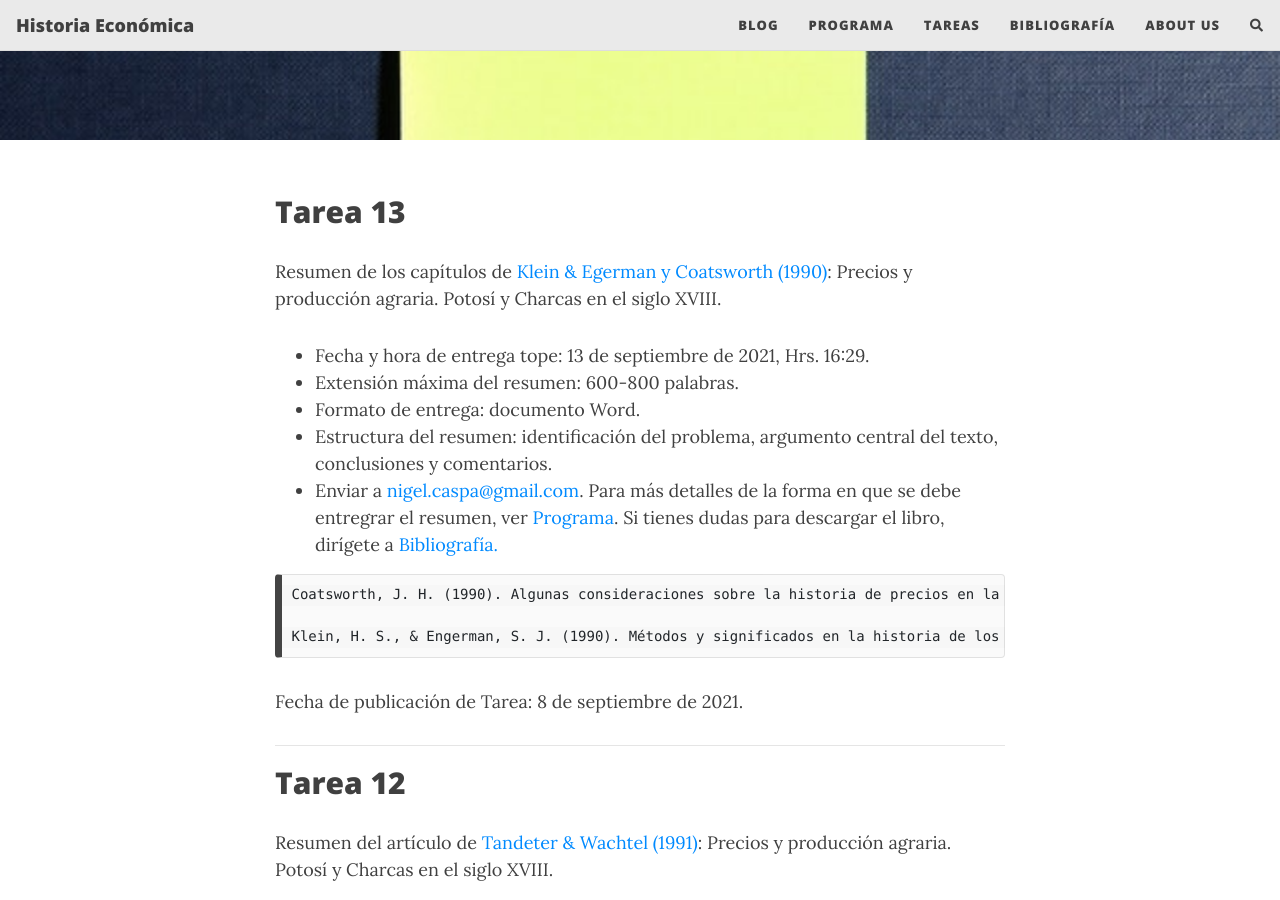
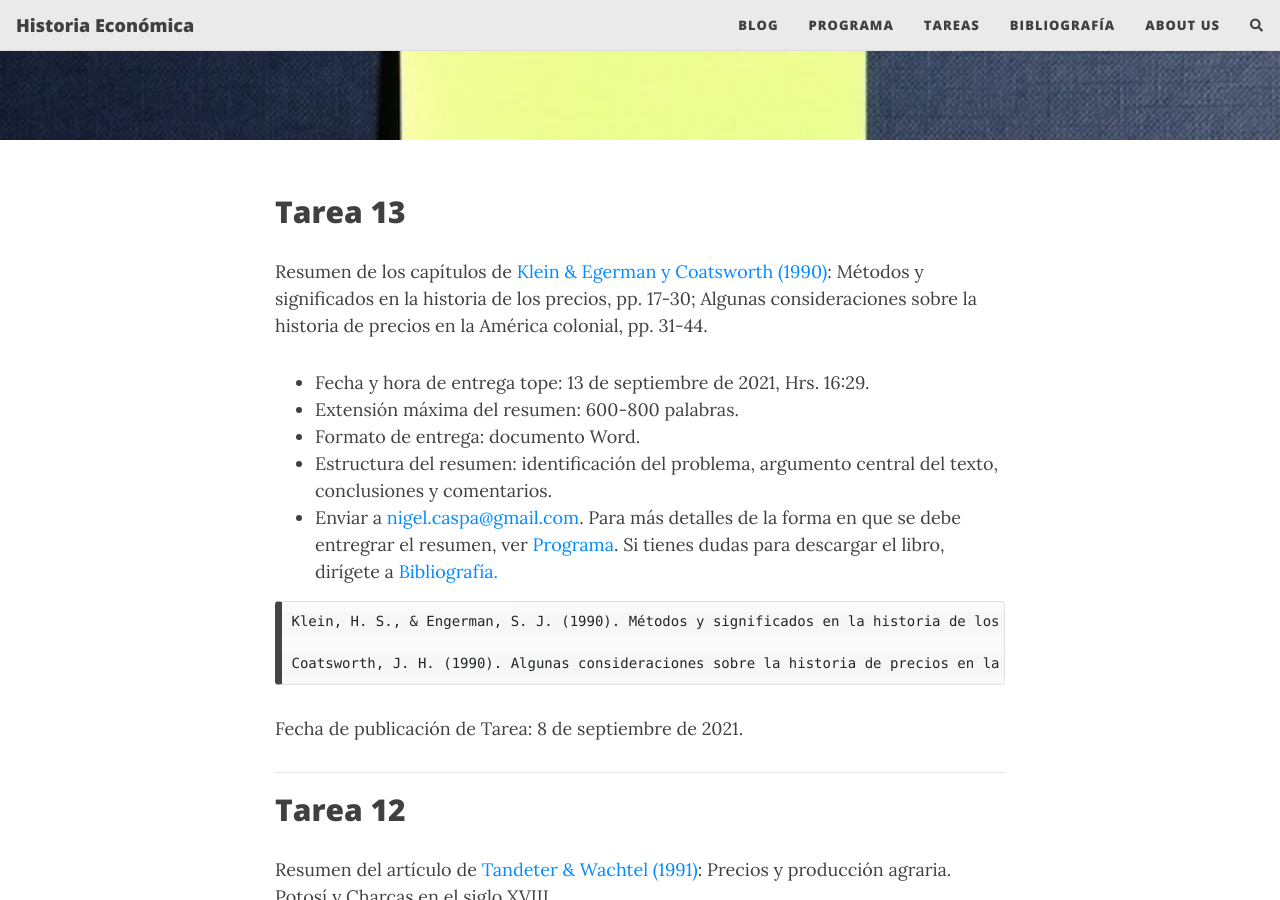
Before and after one commit to NigelCaspa/historiaeconomica, a Jekyll site: the page built from tareas.md, in a window 1280 px wide and 900 px high, scrolled down 405 px. Built offline with Jekyll 4.4.1, drawn with Linux system fonts in a browser that asks for light colours; nearby versions of some CDN libraries; comment, search, counter and statistics services are not loaded.

Commit message:
actualizo tarea 13

```diff
--- a/tareas.md
+++ b/tareas.md
@@ -7,7 +7,7 @@ thumbnail-img: /assets/img/todo.jpg
 share-img: /assets/img/todo.jpg
 ---
 ## Tarea 13
-Resumen de los capítulos de [Klein & Egerman y Coatsworth (1990)](https://nigelcaspa.github.io/historiaeconomica/pdf/1990_johnson&tandeter-economíascoloniales-precios.pdf): Precios y producción agraria. Potosí y Charcas en el siglo XVIII.
+Resumen de los capítulos de [Klein & Egerman y Coatsworth (1990)](https://nigelcaspa.github.io/historiaeconomica/pdf/1990_johnson&tandeter-economíascoloniales-precios.pdf): Métodos y significados en la historia de los precios, pp. 17-30; Algunas consideraciones sobre la historia de precios en la América colonial, pp. 31-44.
 
 - Fecha y hora de entrega tope: 13 de septiembre de 2021, Hrs. 16:29.
 - Extensión máxima del resumen: 600-800 palabras.
@@ -17,9 +17,9 @@ Resumen de los capítulos de [Klein & Egerman y Coatsworth (1990)](https://nigel
 Para más detalles de la forma en que se debe entregrar el resumen, ver [Programa](programa.md). Si tienes dudas para descargar el libro, dirígete a [Bibliografía.](bibliografia.md)
 
 ~~~
+Klein, H. S., & Engerman, S. J. (1990). Métodos y significados en la historia de los precios. En L. Johnson & E. Tandeter (Eds.), Economías coloniales. Precios y salarios en América Latina, siglo XVIII (pp. 17–30). Fondo de Cultura Economica.
+
 Coatsworth, J. H. (1990). Algunas consideraciones sobre la historia de precios en la América colonial. En L. Johnson & E. Tandeter (Eds.), Economías coloniales. Precios y salarios en América Latina, siglo XVIII (pp. 31–44). Fondo de Cultura Economica.
-
-Klein, H. S., & Engerman, S. J. (1990). Métodos y significados en la historia de los precios. En L. Johnson & E. Tandeter (Eds.), Economías coloniales. Precios y salarios en América Latina, siglo XVIII (pp. 17–30). Fondo de Cultura Economica.
 ~~~
 
 Fecha de publicación de Tarea: 8 de septiembre de 2021.
```
